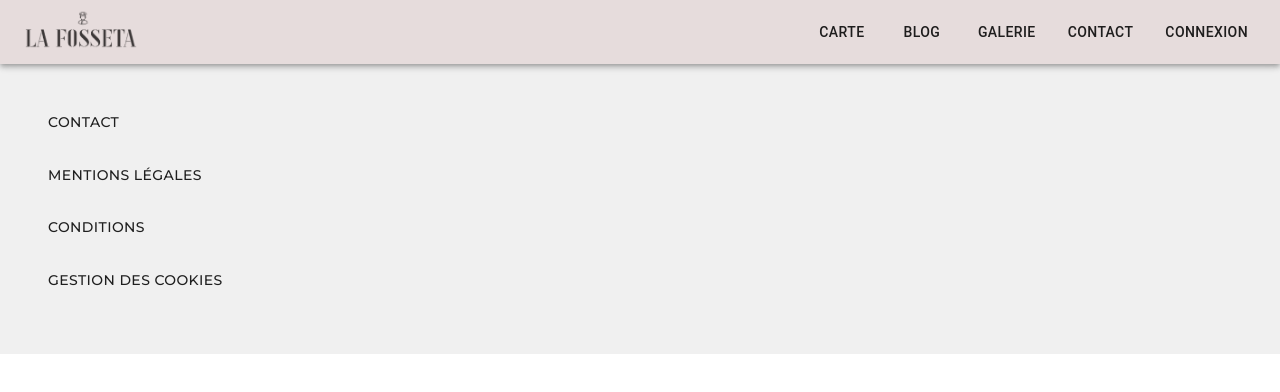
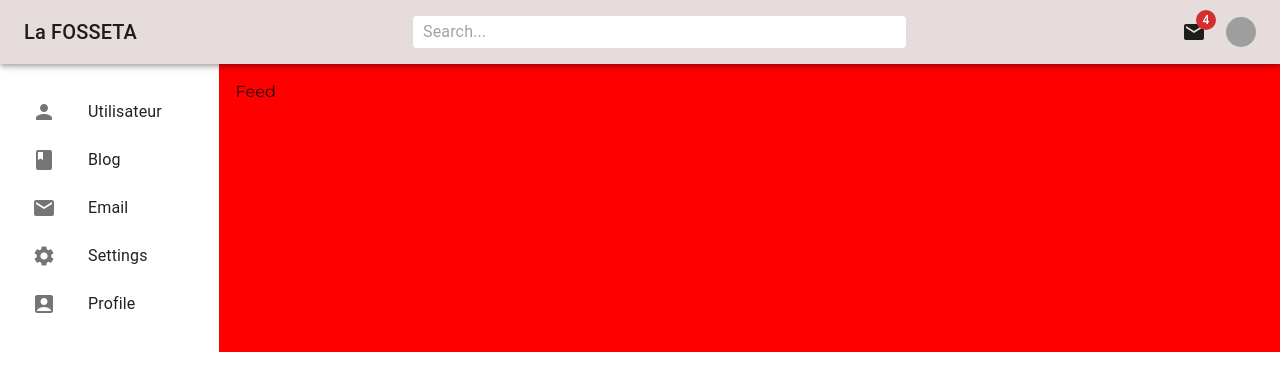
Before and after one commit to tOCHSKa/restReactTsMui, a React (Vite) app in the folder Front-ReactViteTsMUI/vite-project/: page /admin in a window 1280 px wide. Shown: the top 392 px of the page. Built offline with nearby package versions, Linux system fonts and the light colour scheme; grey boxes are pictures that could not be loaded; a web font is replaced by a local one.

Commit message:
Ajout page admin 0.0

```diff
--- a/Front-ReactViteTsMUI/vite-project/src/App.tsx
+++ b/Front-ReactViteTsMUI/vite-project/src/App.tsx
@@ -4,20 +4,24 @@ import Footer from './components/Footer';
 import ScrollToTop from './components/ScrollToTop';
 import Create from './routes/Create';
 import React, { lazy, Suspense } from 'react';
-import { BrowserRouter as Router, Routes, Route } from 'react-router-dom';
+import { BrowserRouter as Router, Routes, Route, useLocation } from 'react-router-dom';
 
 const Accueil = lazy(() => import('./routes/Accueil'));
 const Blog = lazy(() => import('./routes/Blog'));
 const Carte = lazy(() => import('./routes/Carte'));
 const Galerie = lazy(() => import('./routes/Galerie'));
 const Contact = lazy(() => import('./routes/Contact'));
+const Admin = lazy(() => import('./routes/Admin'));
 // const NotFound = lazy(() => import('./routes/NotFound'));
 
 const App: React.FC = () => {
+  const location = useLocation();
+  const showNavbarAndFooter = location.pathname !== '/admin';
+
   return (
-    <Router>
+    <>
       <ScrollToTop />
-      <Navbar />
+      {showNavbarAndFooter && <Navbar />}
       <Suspense fallback={<div>Loading...</div>}>
         <Routes>
           <Route path="/" element={<Accueil />} />
@@ -27,11 +31,20 @@ const App: React.FC = () => {
           <Route path="/contact" element={<Contact />} />
           <Route path="/connexion" element={<Connexion />} />
           <Route path="/register" element={<Create />} />
+          <Route path="/admin" element={<Admin />} />
         </Routes>
       </Suspense>
-      <Footer />
+      {showNavbarAndFooter && <Footer />}
+    </>
+  );
+};
+
+const AppWrapper: React.FC = () => {
+  return (
+    <Router>
+      <App />
     </Router>
   );
 };
 
-export default App;
+export default AppWrapper;
--- /dev/null
+++ b/Front-ReactViteTsMUI/vite-project/src/components/admin/AdminNavbar.tsx
@@ -0,0 +1,78 @@
+import { AdminPanelSettings, Mail } from "@mui/icons-material"
+import { AppBar, Avatar, Badge, Box, InputBase, Menu, MenuItem, styled, Toolbar, Typography } from "@mui/material"
+import { useState } from "react";
+
+const StyledToolBar = styled(Toolbar)({
+  display: "flex",
+  justifyContent: "space-between",
+});
+
+const Search = styled('div')(({ theme }) => ({
+  backgroundColor: "white",
+  padding: '0 10px',
+  borderRadius: theme.shape.borderRadius,
+  width: '40%'
+}));
+
+const Icons = styled(Box)(({ theme }) => ({
+  display: 'none',
+  gap: '20px',
+  alignItems: 'center',
+  [theme.breakpoints.up('sm')]: {
+    display: 'flex'
+  }
+}));
+
+const UserBox = styled(Box)(({ theme }) => ({
+  display: 'flex',
+  gap: '10px',
+  alignItems: 'center',
+  [theme.breakpoints.up('sm')]: {
+    display: 'none'
+  }
+}));
+
+const AdminNavbar = () => {
+
+  const [open, setOpen] = useState(false)
+
+  return (
+    <AppBar position="sticky">
+      <StyledToolBar>
+        <Typography variant="h6" sx={{ display: { xs: 'none', sm: 'block' } }}>La FOSSETA</Typography>
+        <AdminPanelSettings sx={{ display: { xs: 'block', sm: 'none' }, color: "white" }} />
+        <Search><InputBase placeholder="Search..." /></Search>
+        <Icons>
+          <Badge badgeContent={4} color="error">
+            <Mail />
+          </Badge>
+          <Avatar onClick={e => setOpen(true)} sx={{ width: 30, height: 30 }} src="https://www.pexels.com/fr-fr/photo/femme-en-chemise-a-col-774909/" ></Avatar>
+        </Icons>
+        <UserBox>
+          <Avatar onClick={e => setOpen(true)} sx={{ width: 30, height: 30 }} src="https://www.pexels.com/fr-fr/photo/femme-en-chemise-a-col-774909/" ></Avatar>
+          <Typography variant="body1">Kevin</Typography>
+        </UserBox>
+      </StyledToolBar>
+      <Menu
+        id="demo-positioned-menu"
+        aria-labelledby="demo-positioned-button"
+        open={open}
+        onClose={e => setOpen(false)}
+        anchorOrigin={{
+          vertical: 'top',
+          horizontal: 'right',
+        }}
+        transformOrigin={{
+          vertical: 'top',
+          horizontal: 'right',
+        }}
+      >
+        <MenuItem>Profile</MenuItem>
+        <MenuItem>My account</MenuItem>
+        <MenuItem>Logout</MenuItem>
+      </Menu>
+    </AppBar>
+  )
+}
+
+export default AdminNavbar
--- /dev/null
+++ b/Front-ReactViteTsMUI/vite-project/src/components/admin/Feed.tsx
@@ -0,0 +1,9 @@
+import { Box } from "@mui/material"
+
+const Feed = () => {
+  return (
+    <Box bgcolor="red" flex={6} p={2}>Feed</Box>
+  )
+}
+
+export default Feed
--- /dev/null
+++ b/Front-ReactViteTsMUI/vite-project/src/components/admin/Sidebar.tsx
@@ -0,0 +1,54 @@
+import { AccountBox, Book, Home, Mail, Person, Settings } from "@mui/icons-material"
+import { Box, List, ListItem, ListItemButton, ListItemIcon, ListItemText } from "@mui/material"
+
+const Sidebar = () => {
+    return (
+
+        <Box flex={1} p={2} sx={{ display: { xs: 'none', sm: 'block' } }}>
+            <List>
+                <ListItem disablePadding>
+                    <ListItemButton component="a" href="#home">
+                        <ListItemIcon>
+                            <Person />
+                        </ListItemIcon>
+                        <ListItemText primary="Utilisateur" />
+                    </ListItemButton>
+                </ListItem>
+                <ListItem disablePadding>
+                    <ListItemButton component="a" href="#home">
+                        <ListItemIcon>
+                            <Book />
+                        </ListItemIcon>
+                        <ListItemText primary="Blog" />
+                    </ListItemButton>
+                </ListItem>
+                <ListItem disablePadding>
+                    <ListItemButton component="a" href="#home">
+                        <ListItemIcon>
+                            <Mail />
+                        </ListItemIcon>
+                        <ListItemText primary="Email" />
+                    </ListItemButton>
+                </ListItem>
+                <ListItem disablePadding>
+                    <ListItemButton component="a" href="#home">
+                        <ListItemIcon>
+                            <Settings />
+                        </ListItemIcon>
+                        <ListItemText primary="Settings" />
+                    </ListItemButton>
+                </ListItem>
+                <ListItem disablePadding>
+                    <ListItemButton component="a" href="#home">
+                        <ListItemIcon>
+                            <AccountBox />
+                        </ListItemIcon>
+                        <ListItemText primary="Profile" />
+                    </ListItemButton>
+                </ListItem>
+            </List>
+        </Box>
+    )
+}
+
+export default Sidebar
--- /dev/null
+++ b/Front-ReactViteTsMUI/vite-project/src/routes/Admin.tsx
@@ -0,0 +1,18 @@
+import { Box, Stack } from "@mui/material"
+import AdminNavbar from "../components/admin/AdminNavbar"
+import Feed from "../components/admin/Feed"
+import Sidebar from "../components/admin/Sidebar"
+
+const Admin = () => {
+    return (
+        <Box>
+            <AdminNavbar />
+            <Stack direction="row" spacing={2} justifyContent="space-between">
+                <Sidebar />
+                <Feed />
+            </Stack>
+        </Box>
+    )
+}
+
+export default Admin
```
Also changed, not shown: Front-ReactViteTsMUI/vite-project/package.json (+4 -4 lines), 1 other file (tests, documents, lock files or other folders).
